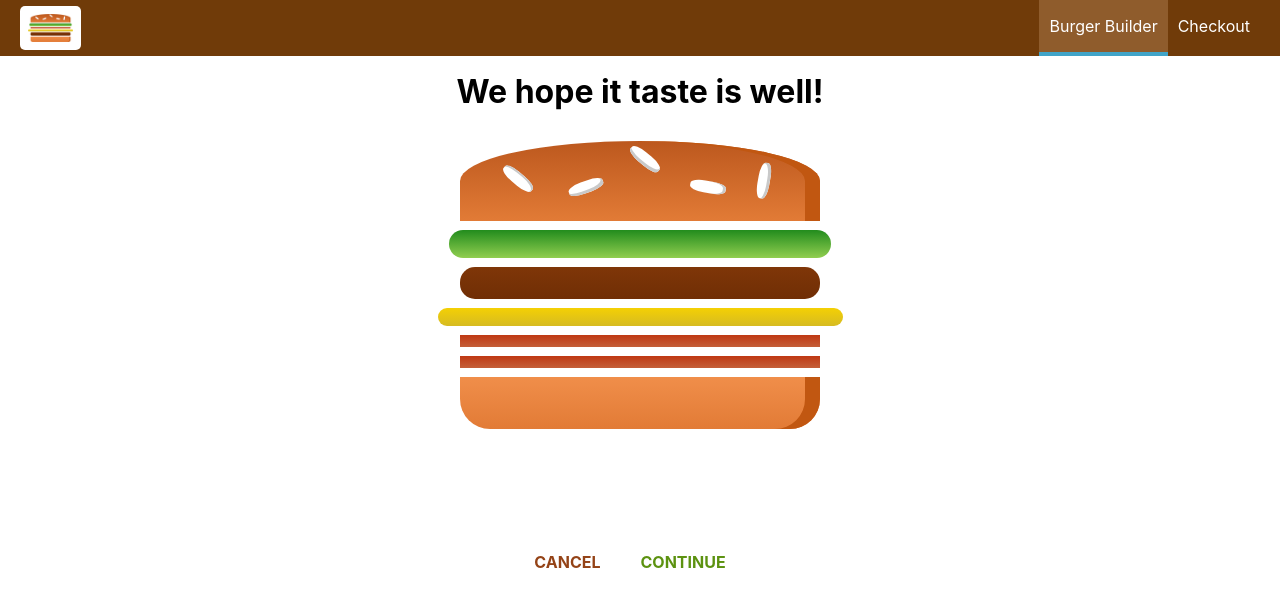
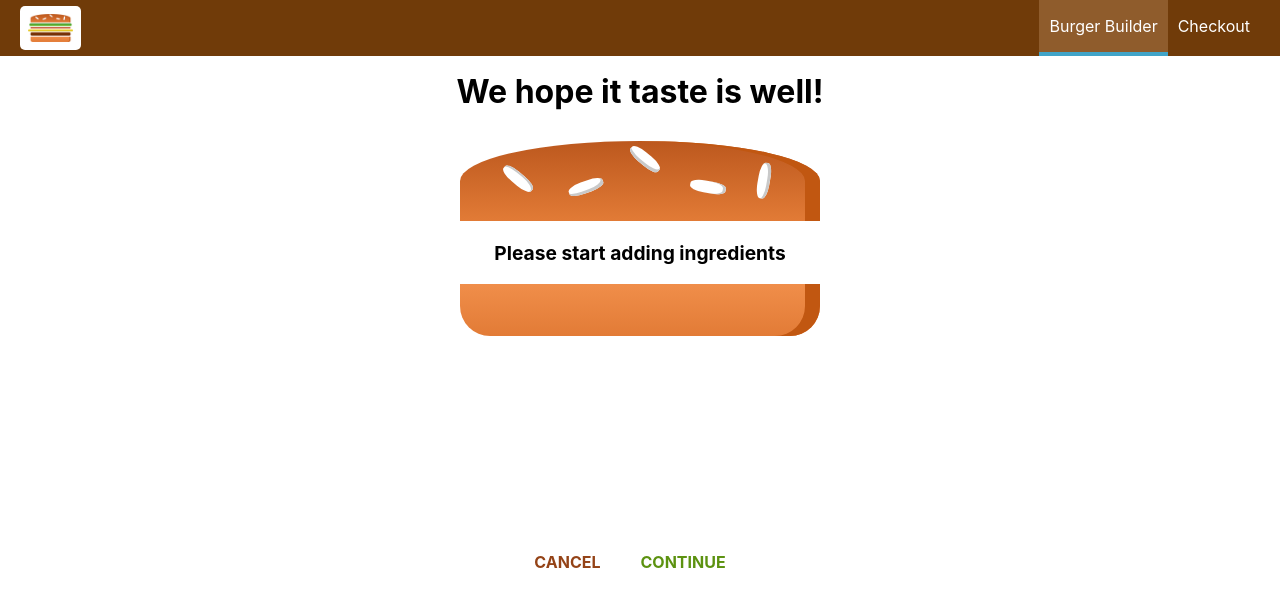
Before and after one commit to pramodkharade/reactbuggerapp, a React (Create React App) app: page /checkout in a window 1280 px wide. Shown: the top 606 px of the page. Built offline with nearby package versions, Linux system fonts and the light colour scheme.

Commit message:
preparing query param and send into query param

```diff
--- a/src/containers/BurgerBuilder/BurgerBuilder.js
+++ b/src/containers/BurgerBuilder/BurgerBuilder.js
@@ -130,7 +130,15 @@
     //     });
     //     console.log('Error Order:', error);
     //   });
-    this.props.history.push('/checkout');
+    const queryParams = [];
+    for (let i in this.state.ingredients) {
+      queryParams.push(encodeURIComponent(i) + '=' + encodeURIComponent(this.state.ingredients[i]));
+    }
+    const queryString = queryParams.join('&');
+    this.props.history.push({
+      pathname: '/checkout',
+      search: '?' + queryString
+    });
   };
   render() {
     const disabledInfo = {
--- a/src/containers/Checkout/Checkout.js
+++ b/src/containers/Checkout/Checkout.js
@@ -9,6 +9,16 @@
       bacon: 2
     }
   };
+  componentDidMount() {
+    const query = new URLSearchParams(this.props.location.search);
+    const ingredients = {};
+    for (let param of query.entries()) {
+      ingredients[param[0]] = ingredients[param[1]];
+    }
+    this.setState({
+      ingredients: ingredients
+    });
+  }
   checkoutContinuedHandler = () => {
     this.props.history.replace('/checkout/contact-data');
   };
```
